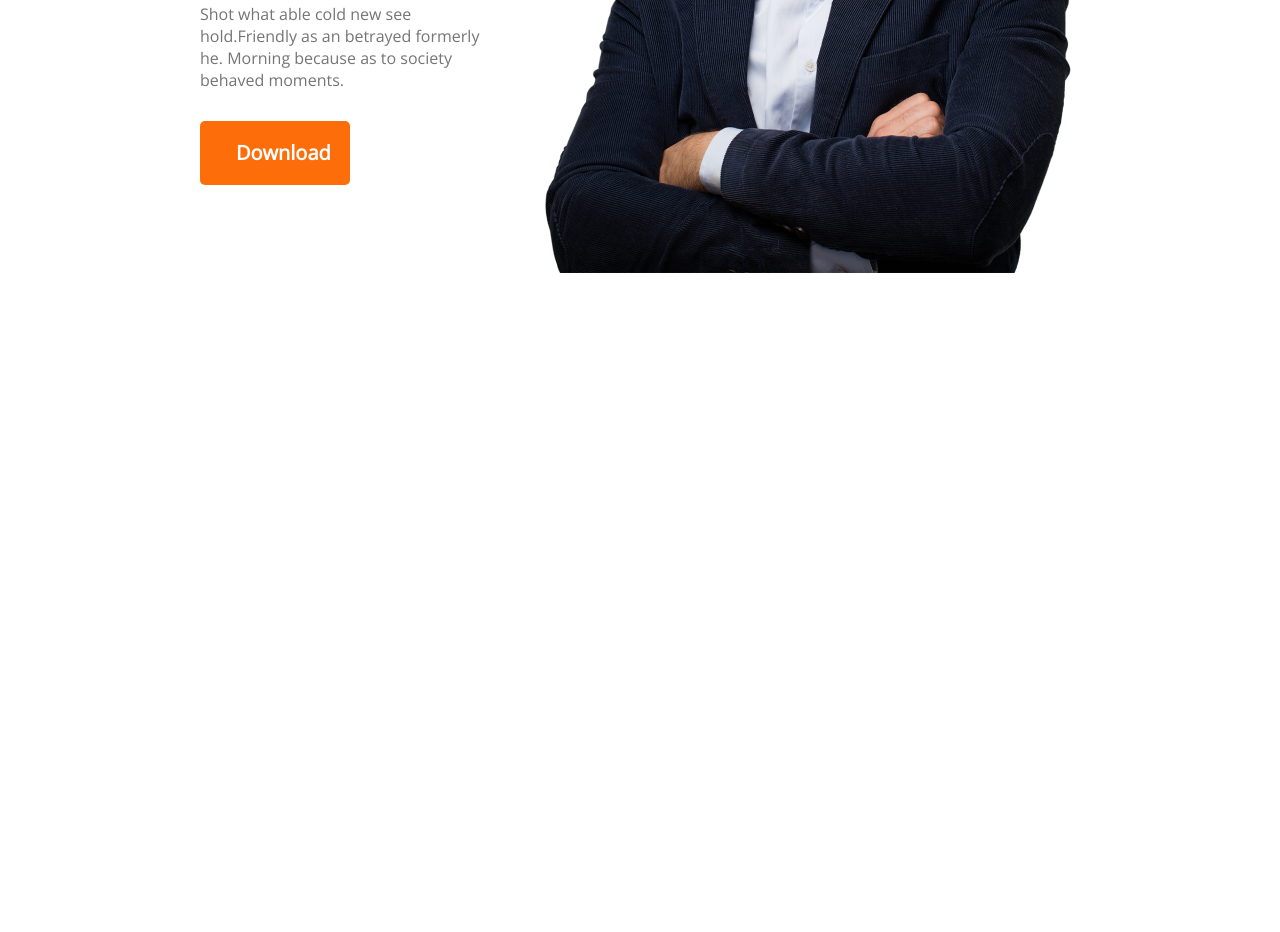
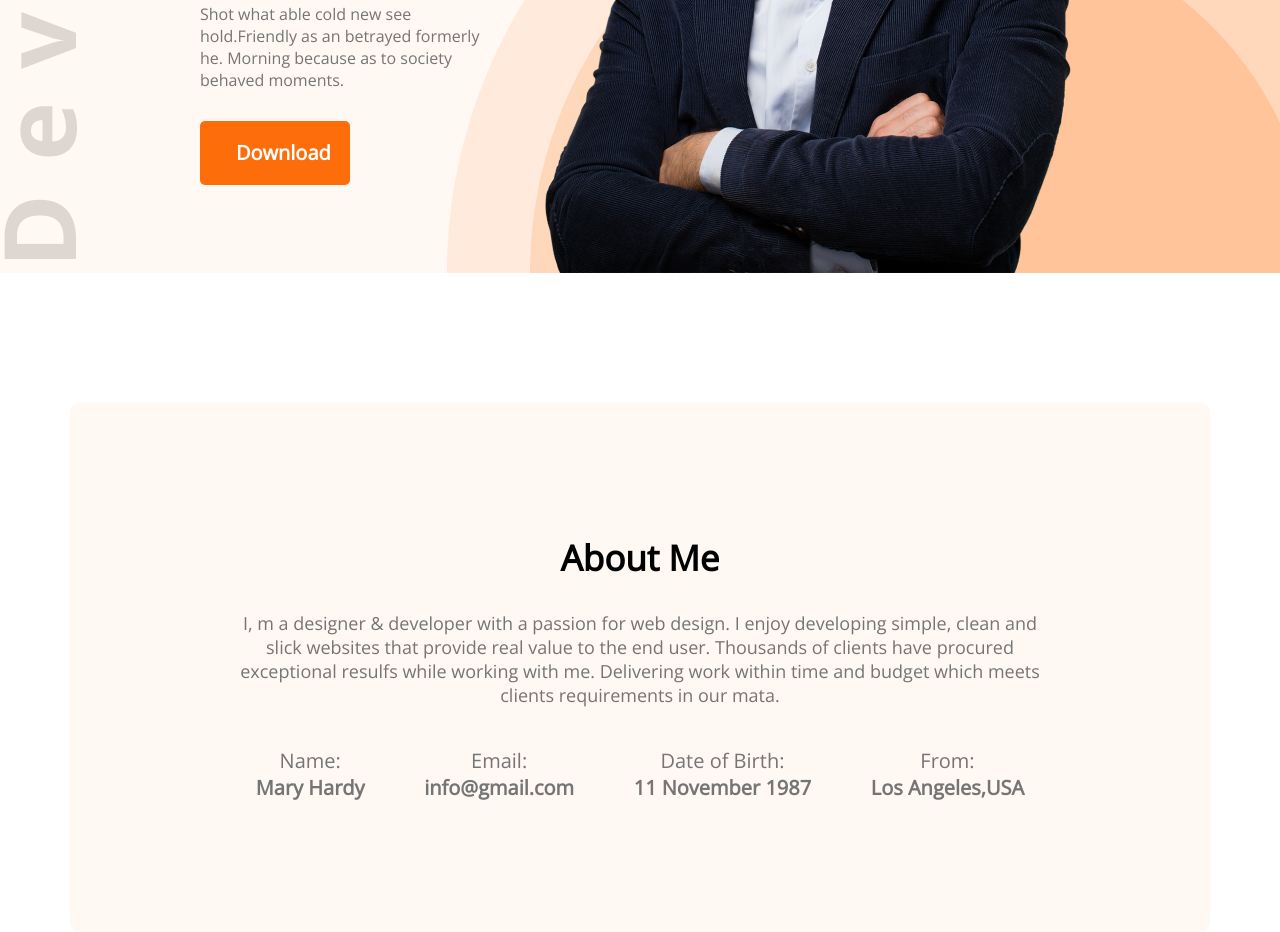
Before and after one commit to keyamoni05866/developer-portfolio, a plain HTML site: page index.html in a window 1280 px wide. Shown: the part 567-1499 px from the top of the page. Before the commit the page ends 890 px from the top, so only its background shows below. Drawn offline with nearby package versions, Linux system fonts and the light colour scheme.

Commit message:
header and about section added

```diff
--- a/index.html
+++ b/index.html
@@ -1,16 +1,21 @@
 <!DOCTYPE html>
 <html lang="en">
   <head>
-    <meta charset="UTF-8">
-    <meta http-equiv="X-UA-Compatible" content="IE=edge">
-    <meta name="viewport" content="width=device-width, initial-scale=1.0">
-    <link rel="stylesheet" href="styles/portfolio.css">
-    <link rel="preconnect" href="https://fonts.googleapis.com"><link rel="preconnect" href="https://fonts.gstatic.com" crossorigin><link href="https://fonts.googleapis.com/css2?family=Open+Sans&display=swap" rel="stylesheet">
+    <meta charset="UTF-8" />
+    <meta http-equiv="X-UA-Compatible" content="IE=edge" />
+    <meta name="viewport" content="width=device-width, initial-scale=1.0" />
+    <link rel="stylesheet" href="styles/portfolio.css" />
+    <link rel="preconnect" href="https://fonts.googleapis.com" />
+    <link rel="preconnect" href="https://fonts.gstatic.com" crossorigin />
+    <link
+      href="https://fonts.googleapis.com/css2?family=Open+Sans&display=swap"
+      rel="stylesheet"
+    />
     <title>My First Portfolio</title>
   </head>
   <body>
-    <header>
-      <nav >
+    <header class="header">
+      <nav>
         <h2 class="nav-title">Ma<span class="text-primary">r</span>y</h2>
         <ul>
           <li>Portfolio</li>
@@ -22,17 +27,45 @@
         <div>
           <h3 class="banner-subtitile">Hi, I am</h3>
           <h1 class="banner-title">Mary Hardy</h1>
-            <p class="banner-description">Shot what able cold new see hold.Friendly as an betrayed formerly he. Morning because as to society behaved moments.</p>
+          <p class="banner-description">
+            Shot what able cold new see hold.Friendly as an betrayed formerly
+            he. Morning because as to society behaved moments.
+          </p>
           <button class="btn-primary">Download</button>
         </div>
-        <img src="images/hardy.png" alt="hardy pic">
+        <img src="images/hardy.png" alt="hardy pic" />
       </div>
     </header>
     <main>
-
+      <section class="about">
+        <h3 class="section-title">About Me</h3>
+        <p class="section-description">
+          I, m a designer & developer with a passion for web design. I enjoy
+          developing simple, clean and slick websites that provide real value to
+          the end user. Thousands of clients have procured exceptional resulfs
+          while working with me. Delivering work within time and budget which
+          meets clients requirements in our mata.
+        </p>
+      <div class="about-info-container">
+        <div class="about-info">
+          <p class="info-title">Name:</p>
+          <p class="info-description">Mary Hardy</p>
+        </div>
+        <div class="about-info">
+          <p class="info-title">Email:</p>
+          <p class="info-description">info@gmail.com</p>
+        </div>
+        <div class="about-info">
+          <p class="info-title">Date of Birth:</p>
+          <p class="info-description">11  November 1987</p>
+        </div>
+        <div class="about-info">
+          <p class="info-title">From:</p>
+          <p class="info-description">Los Angeles,USA</p>
+        </div>
+      </div>
+      </section>
     </main>
-   <footer>
-
-   </footer>
+    <footer></footer>
   </body>
 </html>
--- a/styles/portfolio.css
+++ b/styles/portfolio.css
@@ -4,6 +4,12 @@
 }
 .text-primary {
   color: #fd6e0a;
+}
+.header {
+  background: #fff8f3;
+  background-image: url(../images/header_bg.png), url(../images/developer.png);
+  background-repeat: no-repeat;
+  background-position: bottom right, left;
 }
 /* header and navigation styles */
 nav {
@@ -24,7 +30,7 @@ nav li {
   font-size: 45px;
 }
 .btn-primary {
-    color: #FFFF;
+  color: #ffff;
   background: #fd6e0a;
   border: 0;
   padding: 18px 35px 19px 36px;
@@ -35,24 +41,65 @@ nav li {
   font-size: 20px;
 }
 /* banner styles */
-.banner{
+.banner {
   align-items: center;
   display: flex;
   margin: 50px 200px;
 }
-    .banner-title{
+.banner-title {
   font-weight: 700;
   font-size: 85px;
   margin-bottom: 20px;
-
 }
-    .banner-subtitile{
+.banner-subtitile {
   font-weight: 600;
   font-size: 45px;
   margin-bottom: 5px;
 }
-    .banner-description{
+.banner-description {
   color: #757575;
   margin-bottom: 30px;
+}
+/* end header section */
+/* main section */
+main {
+  max-width: 1140px;
+  margin: 0 auto;
+}
 
+/* start about section */
+
+.about {
+  margin-top: 130px;
+  padding: 131px 156px;
+  background: #fff8f3;
+  border-radius: 10px;
+  text-align: center;
 }
+.section-title {
+  margin-bottom: 30px;
+  font-size: 35px;
+  font-weight: 700;
+}
+.section-description {
+
+  font-size: 18px;
+  color: #757575;
+  margin-bottom: 30px;
+}
+.about-info-container{
+  display: flex;
+  justify-content: space-around;
+  margin-top: 40px;
+}
+
+.info-title {
+  color: #757575;
+  font-size: 20px;
+}
+.info-description{
+   color: #757575;
+  font-weight: 700;
+  font-size: 20px;
+}
+/*  */
```
Lines whose indentation alone changed are shown as unchanged.
